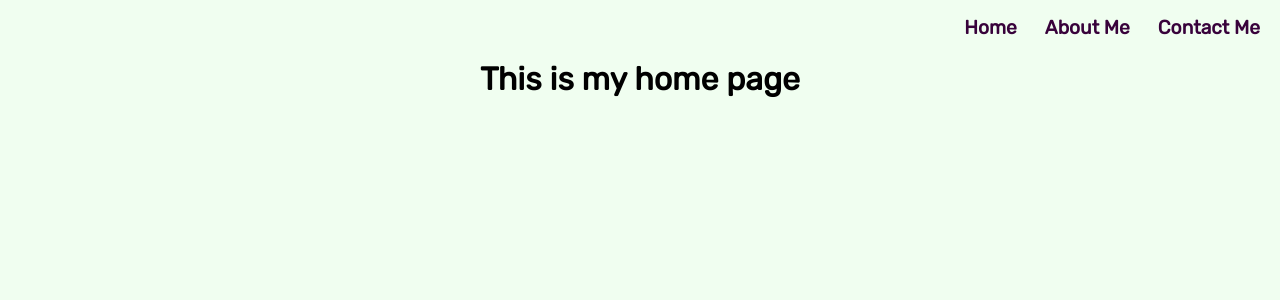
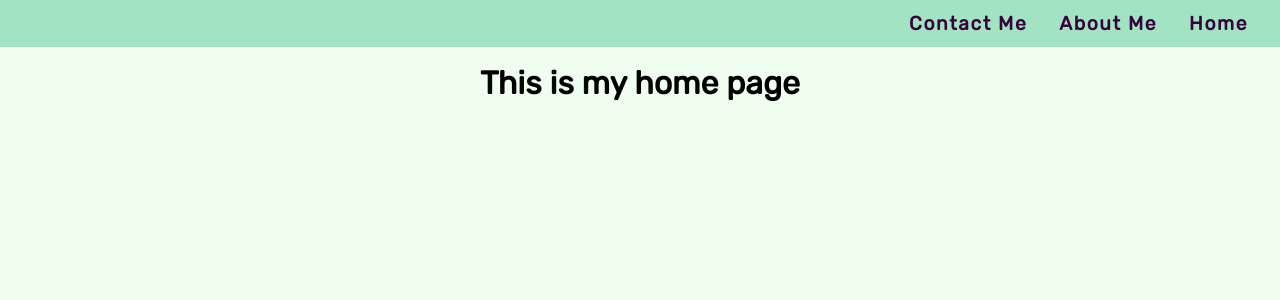
Before and after one commit to mccormackj/mccormackj.github.io, a React (Create React App) app: page /#/ in a window 1280 px wide. Shown: the top 300 px of the page. Built offline with nearby package versions, Linux system fonts and the light colour scheme.

Commit message:
Fixes menu on scroll

```diff
--- a/src/App.css
+++ b/src/App.css
@@ -33,32 +33,36 @@ body {
   font-family: 'Rubik-Regular', Helvetica, sans-serif;
 }
 
-#Menu {
-  text-align: right;
+.navbar {
+  background-color: var(--MAGIC_MINT);
+  position: fixed;
+  width: 100%;
+  top: 0;
 }
 
-#Menu li {
+.navbar a{
   display: inline;
-  margin: 0.5rem;
-}
-
-#Menu a{
-  padding: 0.5rem 0.75rem 0.5rem 0rem;
-  text-align: center;
+  float: right;
+  padding: 0.75rem 2rem 0.75rem 0rem;
   text-decoration: none;
   font-size: 1.2rem;
+  letter-spacing: 0.1rem;
   font-weight: bolder;
 }
 
-#Menu a:link,
-#Menu a:visited {
+.navbar a:link,
+.navbar a:visited {
   color: var(--RUSSIAN_VIOLET);
 }
 
-#Menu a:hover,
-#Menu a:active,
-#Menu a.selected{
+.navbar a:hover,
+.navbar a:active,
+.navbar a.selected{
   color: var(--LAVENDER_FLORAL)
+}
+
+.main{
+  margin-top:4rem;
 }
 
 h2 {
--- a/src/App.js
+++ b/src/App.js
@@ -15,22 +15,18 @@ function App () {
   return (
       <Router>
       <div className="App">
-        <ul id ="Menu">
-          <li>
-            <Link to="/" onClick = {() => highlightActive("/")} >Home</Link>
-          </li>
-          <li>
-            <Link to="/about" onClick = {() => highlightActive("/about")} >About Me</Link>
-          </li>
-          <li>
-            <Link to="/contact" onClick = {() => highlightActive("/contact")} >Contact Me</Link>
-          </li>
-        </ul>
+        <div class ="navbar">
+          <Link to="/" onClick = {() => highlightActive("/")} >Home</Link>
+          <Link to="/about" onClick = {() => highlightActive("/about")} >About Me</Link>
+          <Link to="/contact" onClick = {() => highlightActive("/contact")} >Contact Me</Link>
+        </div>
+        <div class ="main">
         <Routes>
             <Route exact path='/' element = {<Home />} ></Route>
             <Route exact path='/about' element={< About />}></Route>
             <Route exact path='/contact' element={< Contact />}></Route>
         </Routes>
+        </div>
       </div>
       </Router>
   );
```
